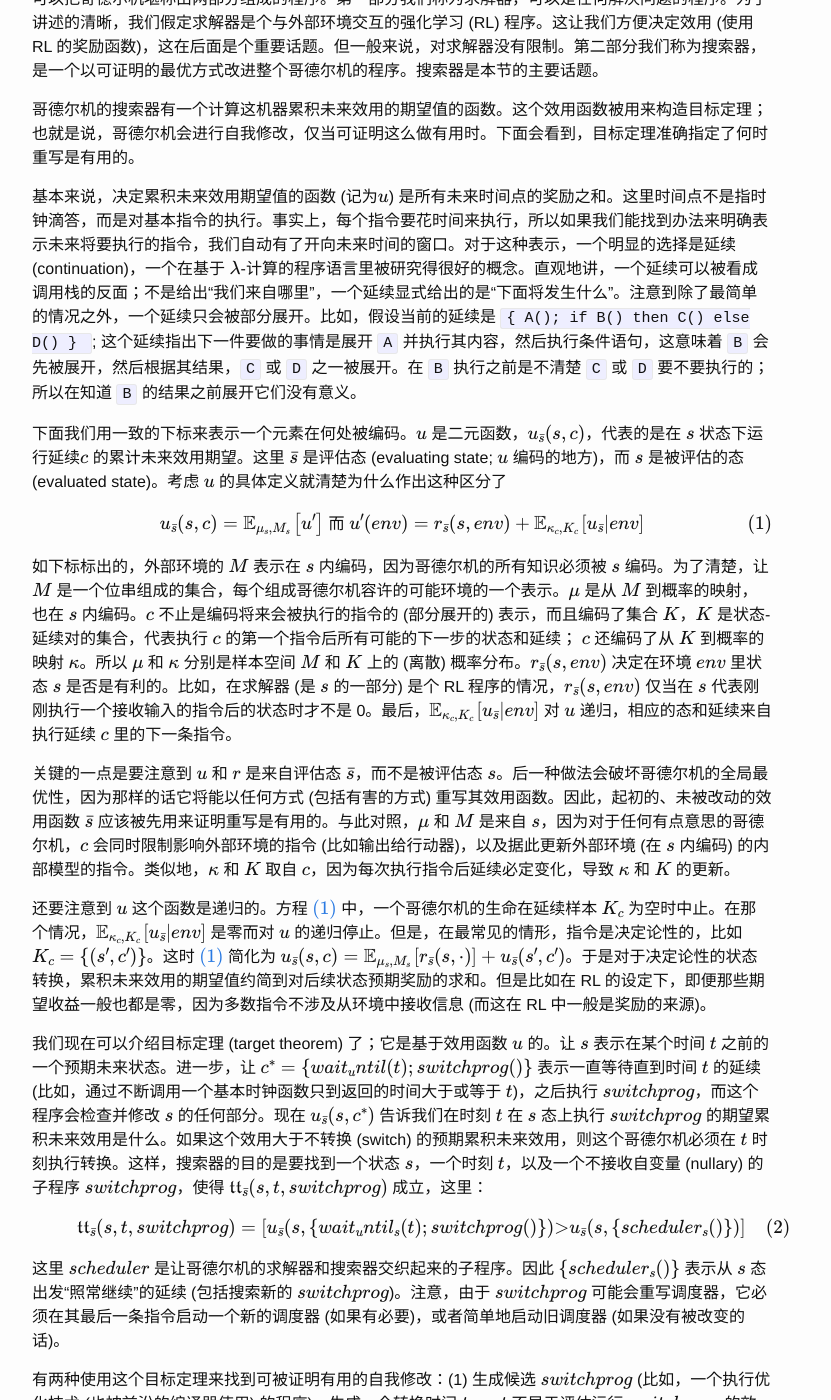
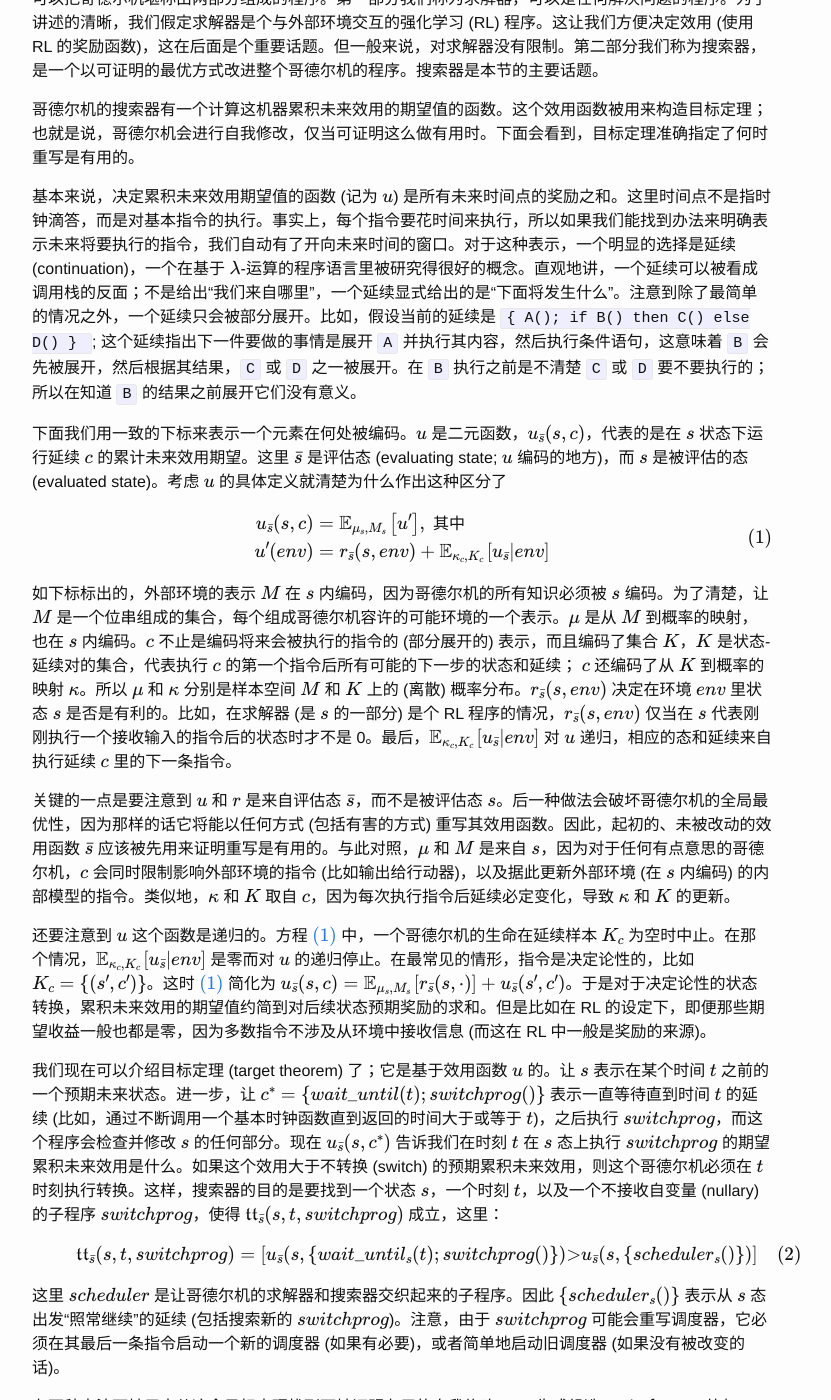
Before and after one commit to fjdu/fjdu.github.io, a Jekyll site: the page built from _posts/2016-04-21-towards-godel-machine-implementation.markdown, in a window 1280 px wide and 1400 px high, scrolled down 1438 px. Shown: the whole window, without its empty margins (238-1069 px from the left). Built offline with Jekyll 4.4.1, drawn with Linux system fonts in a browser that asks for light colours; formulas are drawn with MathJax 3; some of the changed text lies outside the part shown.

Commit message:
content added

```diff
--- a/_posts/2016-04-21-towards-godel-machine-implementation.markdown
+++ b/_posts/2016-04-21-towards-godel-machine-implementation.markdown
@@ -43,17 +43,20 @@
 </p>
 
 <p>
-基本来说，决定累积未来效用期望值的函数 (记为\(u\)) 是所有未来时间点的奖励之和。这里时间点不是指时钟滴答，而是对基本指令的执行。事实上，每个指令要花时间来执行，所以如果我们能找到办法来明确表示未来将要执行的指令，我们自动有了开向未来时间的窗口。对于这种表示，一个明显的选择是延续 (continuation)，一个在基于 \(\lambda\)-计算的程序语言里被研究得很好的概念。直观地讲，一个延续可以被看成调用栈的反面；不是给出“我们来自哪里”，一个延续显式给出的是“下面将发生什么”。注意到除了最简单的情况之外，一个延续只会被部分展开。比如，假设当前的延续是 <code> { A(); if B() then C() else D() } </code>; 这个延续指出下一件要做的事情是展开 <code>A</code> 并执行其内容，然后执行条件语句，这意味着 <code>B</code> 会先被展开，然后根据其结果，<code>C</code> 或 <code>D</code> 之一被展开。在 <code>B</code> 执行之前是不清楚 <code>C</code> 或 <code>D</code> 要不要执行的；所以在知道 <code>B</code> 的结果之前展开它们没有意义。
+基本来说，决定累积未来效用期望值的函数 (记为 \(u\)) 是所有未来时间点的奖励之和。这里时间点不是指时钟滴答，而是对基本指令的执行。事实上，每个指令要花时间来执行，所以如果我们能找到办法来明确表示未来将要执行的指令，我们自动有了开向未来时间的窗口。对于这种表示，一个明显的选择是延续 (continuation)，一个在基于 \(\lambda\)-运算的程序语言里被研究得很好的概念。直观地讲，一个延续可以被看成调用栈的反面；不是给出“我们来自哪里”，一个延续显式给出的是“下面将发生什么”。注意到除了最简单的情况之外，一个延续只会被部分展开。比如，假设当前的延续是 <code> { A(); if B() then C() else D() } </code>; 这个延续指出下一件要做的事情是展开 <code>A</code> 并执行其内容，然后执行条件语句，这意味着 <code>B</code> 会先被展开，然后根据其结果，<code>C</code> 或 <code>D</code> 之一被展开。在 <code>B</code> 执行之前是不清楚 <code>C</code> 或 <code>D</code> 要不要执行的；所以在知道 <code>B</code> 的结果之前展开它们没有意义。
 </p>
 
 <p>
-下面我们用一致的下标来表示一个元素在何处被编码。\(u\) 是二元函数，\(u_{\bar{s}}(s, c)\)，代表的是在 \(s\) 状态下运行延续\(c\) 的累计未来效用期望。这里 \(\bar{s}\) 是评估态 (evaluating state; \(u\) 编码的地方)，而 \(s\) 是被评估的态 (evaluated state)。考虑 \(u\) 的具体定义就清楚为什么作出这种区分了
+下面我们用一致的下标来表示一个元素在何处被编码。\(u\) 是二元函数，\(u_{\bar{s}}(s, c)\)，代表的是在 \(s\) 状态下运行延续 \(c\) 的累计未来效用期望。这里 \(\bar{s}\) 是评估态 (evaluating state; \(u\) 编码的地方)，而 \(s\) 是被评估的态 (evaluated state)。考虑 \(u\) 的具体定义就清楚为什么作出这种区分了
 \begin{equation}
-    u_{\bar{s}}(s,c) = \mathbb{E}_{\mu_s,M_s}\left[u'\right]
-    \ \text{而}\ u'(env) = r_{\bar{s}}(s, env) + \mathbb{E}_{\kappa_c,K_c}\left[u_{\bar{s}} | env\right]
+\begin{split}
+    u_{\bar{s}}(s,c) &= \mathbb{E}_{\mu_s,M_s}\left[u'\right],\ \text{其中}
+    \\
+    u'(env) &= r_{\bar{s}}(s, env) + \mathbb{E}_{\kappa_c,K_c}\left[u_{\bar{s}} | env\right]
+\end{split}
     \label{eq_usbar}
 \end{equation}
-如下标标出的，外部环境的 \(M\) 表示在 \(s\) 内编码，因为哥德尔机的所有知识必须被 \(s\) 编码。为了清楚，让 \(M\) 是一个位串组成的集合，每个组成哥德尔机容许的可能环境的一个表示。\(\mu\) 是从 \(M\) 到概率的映射，也在 \(s\) 内编码。\(c\) 不止是编码将来会被执行的指令的 (部分展开的) 表示，而且编码了集合 \(K\)，\(K\) 是状态-延续对的集合，代表执行 \(c\) 的第一个指令后所有可能的下一步的状态和延续； \(c\) 还编码了从 \(K\) 到概率的映射 \(\kappa\)。所以 \(\mu\) 和 \(\kappa\) 分别是样本空间 \(M\) 和 \(K\) 上的 (离散) 概率分布。\(r_{\bar{s}}(s, env)\) 决定在环境 \(env\) 里状态 \(s\) 是否是有利的。比如，在求解器 (是 \(s\) 的一部分) 是个 RL 程序的情况，\(r_{\bar{s}}(s, env)\) 仅当在 \(s\) 代表刚刚执行一个接收输入的指令后的状态时才不是 0。最后，\(\mathbb{E}_{\kappa_c,K_c}\left[u_{\bar{s}} | env\right]\) 对 \(u\) 递归，相应的态和延续来自执行延续 \(c\) 里的下一条指令。
+如下标标出的，外部环境的表示 \(M\) 在 \(s\) 内编码，因为哥德尔机的所有知识必须被 \(s\) 编码。为了清楚，让 \(M\) 是一个位串组成的集合，每个组成哥德尔机容许的可能环境的一个表示。\(\mu\) 是从 \(M\) 到概率的映射，也在 \(s\) 内编码。\(c\) 不止是编码将来会被执行的指令的 (部分展开的) 表示，而且编码了集合 \(K\)，\(K\) 是状态-延续对的集合，代表执行 \(c\) 的第一个指令后所有可能的下一步的状态和延续； \(c\) 还编码了从 \(K\) 到概率的映射 \(\kappa\)。所以 \(\mu\) 和 \(\kappa\) 分别是样本空间 \(M\) 和 \(K\) 上的 (离散) 概率分布。\(r_{\bar{s}}(s, env)\) 决定在环境 \(env\) 里状态 \(s\) 是否是有利的。比如，在求解器 (是 \(s\) 的一部分) 是个 RL 程序的情况，\(r_{\bar{s}}(s, env)\) 仅当在 \(s\) 代表刚刚执行一个接收输入的指令后的状态时才不是 0。最后，\(\mathbb{E}_{\kappa_c,K_c}\left[u_{\bar{s}} | env\right]\) 对 \(u\) 递归，相应的态和延续来自执行延续 \(c\) 里的下一条指令。
 </p>
 
 <p>
@@ -61,19 +64,19 @@
 </p>
 
 <p>
-还要注意到 \(u\) 这个函数是递归的。方程 \eqref{eq_usbar} 中，一个哥德尔机的生命在延续样本 \(K_c\) 为空时中止。在那个情况，\(\mathbb{E}_{\kappa_c,K_c}\left[u_{\bar{s}} | env\right]\) 是零而对 \(u\) 的递归停止。但是，在最常见的情形，指令是决定论性的，比如 \(K_c=\left\{(s',c')\right\}\)。这时 \eqref{eq_usbar} 简化为 \(u_{\bar{s}}(s,c) = \mathbb{E}_{\mu_s,M_s}\left[r_{\bar{s}}(s,\cdot)\right] + u_{\bar{s}}(s',c')\)。于是对于决定论性的状态转换，累积未来效用的期望值约简到对后续状态预期奖励的求和。但是比如在 RL 的设定下，即便那些期望收益一般也都是零，因为多数指令不涉及从环境中接收信息 (而这在 RL 中一般是奖励的来源)。
+还要注意到 \(u\) 这个函数是递归的。方程 \eqref{eq_usbar} 中，一个哥德尔机的生命在延续样本 \(K_c\) 为空时中止。在那个情况，\(\mathbb{E}_{\kappa_c,K_c}\left[u_{\bar{s}} | env\right]\) 是零而对 \(u\) 的递归停止。在最常见的情形，指令是决定论性的，比如 \(K_c=\left\{(s',c')\right\}\)。这时 \eqref{eq_usbar} 简化为 \(u_{\bar{s}}(s,c) = \mathbb{E}_{\mu_s,M_s}\left[r_{\bar{s}}(s,\cdot)\right] + u_{\bar{s}}(s',c')\)。于是对于决定论性的状态转换，累积未来效用的期望值约简到对后续状态预期奖励的求和。但是比如在 RL 的设定下，即便那些期望收益一般也都是零，因为多数指令不涉及从环境中接收信息 (而这在 RL 中一般是奖励的来源)。
 </p>
 
 <p>
-我们现在可以介绍目标定理 (target theorem) 了；它是基于效用函数 \(u\) 的。让 \(s\) 表示在某个时间 \(t\) 之前的一个预期未来状态。进一步，让 \(c^\ast = \left\{wait_until(t); switchprog()\right\}\) 表示一直等待直到时间 \(t\) 的延续 (比如，通过不断调用一个基本时钟函数只到返回的时间大于或等于 \(t\))，之后执行 \(switchprog\)，而这个程序会检查并修改 \(s\) 的任何部分。现在 \(u_{\bar{s}}(s,c^\ast)\) 告诉我们在时刻 \(t\) 在 \(s\) 态上执行 \(switchprog\) 的期望累积未来效用是什么。如果这个效用大于不转换 (switch) 的预期累积未来效用，则这个哥德尔机必须在 \(t\) 时刻执行转换。这样，搜索器的目的是要找到一个状态 \(s\)，一个时刻 \(t\)，以及一个不接收自变量 (nullary) 的子程序 \(switchprog\)，使得 \(\mathfrak{tt}_{\bar{s}}(s, t, switchprog)\) 成立，这里：
+我们现在可以介绍目标定理 (target theorem) 了；它是基于效用函数 \(u\) 的。让 \(s\) 表示在某个时间 \(t\) 之前的一个预期未来状态。进一步，让 \(c^\ast = \left\{wait\_until(t); switchprog()\right\}\) 表示一直等待直到时间 \(t\) 的延续 (比如，通过不断调用一个基本时钟函数直到返回的时间大于或等于 \(t\))，之后执行 \(switchprog\)，而这个程序会检查并修改 \(s\) 的任何部分。现在 \(u_{\bar{s}}(s,c^\ast)\) 告诉我们在时刻 \(t\) 在 \(s\) 态上执行 \(switchprog\) 的期望累积未来效用是什么。如果这个效用大于不转换 (switch) 的预期累积未来效用，则这个哥德尔机必须在 \(t\) 时刻执行转换。这样，搜索器的目的是要找到一个状态 \(s\)，一个时刻 \(t\)，以及一个不接收自变量 (nullary) 的子程序 \(switchprog\)，使得 \(\mathfrak{tt}_{\bar{s}}(s, t, switchprog)\) 成立，这里：
 \begin{equation}
-    \mathfrak{tt}_\bar{s}(s, t, switchprog) = \left[ u_\bar{s}(s, \left\{wait_until_s(t); switchprog()\right\}) {>} u_\bar{s}(s, \left\{scheduler_s()\right\})\right]
+    \mathfrak{tt}_\bar{s}(s, t, switchprog) = \left[ u_\bar{s}(s, \left\{wait\_until_s(t); switchprog()\right\}) {>} u_\bar{s}(s, \left\{scheduler_s()\right\})\right]
 \end{equation}
 这里 \(scheduler\) 是让哥德尔机的求解器和搜索器交织起来的子程序。因此 \(\left\{scheduler_s()\right\}\) 表示从 \(s\) 态出发“照常继续”的延续 (包括搜索新的 \(switchprog\))。注意，由于 \(switchprog\) 可能会重写调度器，它必须在其最后一条指令启动一个新的调度器 (如果有必要)，或者简单地启动旧调度器 (如果没有被改变的话)。
 </p>
 
 <p>
-有两种使用这个目标定理来找到可被证明有用的自我修改：(1) 生成候选 \(switchprog\) (比如，一个执行优化技术 (也被前沿的编译器使用) 的程序)，生成一个转换时间 \(t\)——\(t\) 不早于评估运行 \(switchprog\) 的效用所需要的时间，以及为当前状态 \(s\) 生成一个拷贝 \(\bar{s}\)；然后在 \(s\) 上运行由 \(\mathfrak{tt}\) 指定的两个延续 (这是安全的，因为 \(s\) 相当于一个沙盒)，直到可以确认那个不等式是否成立，或者直到时间超过 \(t\)；如果不等式不成立或者超时，那么生成一个新的 \(switchprog\) 然后重来；否则，把当前状态与 \(s\) 交换，等待直到时间 \(t\) 然后执行 \(switchprog\)。(2) 从一个公理系统出发生成定理 (或者产生可以计算定理的程序)，测试它们与 \(\mathfrak{tt}\) 的等价性。第一种方法可被视为自顶向下证明 \(\mathfrak{tt}\) 的方法，而第二种是从下往上的。混合的方法也是可能的，所以这种对目标定理的描述允许一系列可能的哥德尔机实现。
+有两种方法可被用来从这个目标定理找到可被证明有用的自我修改：(1) 生成候选 \(switchprog\) (比如，一个执行优化技术 (也被前沿的编译器使用) 的程序)，生成一个转换时间 \(t\)——\(t\) 不早于评估运行 \(switchprog\) 的效用所需要的时间，以及为当前状态 \(s\) 生成一个拷贝 \(\bar{s}\)；然后在 \(s\) 上运行由 \(\mathfrak{tt}\) 指定的两个延续 (这是安全的，因为 \(s\) 相当于一个沙盒)，直到可以确认那个不等式是否成立，或者直到时间超过 \(t\)；如果不等式不成立或者超时，那么生成一个新的 \(switchprog\) 然后重来；否则，把当前状态与 \(s\) 交换，等待直到时间 \(t\) 然后执行 \(switchprog\)。(2) 从一个公理系统出发生成定理 (或者产生可以计算定理的程序)，测试它们与 \(\mathfrak{tt}\) 的等价性。第一种方法可被视为自顶向下证明 \(\mathfrak{tt}\) 的方法，而第二种是从下往上的。混合的方法也是可能的，所以这种对目标定理的描述允许一系列可能的哥德尔机实现。
 </p>
 
 <p>
@@ -86,7 +89,13 @@
 
 <h2>自省系统的理论基础</h2>
 
+<blockquote>
+八十年代中期有股自省解释器的风潮，带来了一个著名的词语，“自省塔”。想象一个迷雾缭绕的沼泽，一个矗立着的顶端隐没于灰暗天空的高塔——纯粹的 Rackham 风格！(...) 说起来，谁没有梦想过发明 (或至少可获得) 一种语言，在里面任何东西都可以被重定义，我们的想象可以信马由缰，可以获得完全的编程自由任意玩耍而没有束缚和阻碍？
+<p align="right">来自 Queinnec, <cite>LISP in small pieces</cite></p>
+</blockquote>
+
 <p>
+Queinnec 这样诗意描绘的自省塔是对进行自省 (这里理解为检查和修改自身的正在运行的代码) 时发生的事情的图像化。运行在第 \(n\) 层的程序是运行在第 \(n-1\) 层的求值器的效果。当一个第 \(n\) 层的程序执行一次自省指令时，这意味着它可以访问运行在 \(n-1\) 层的程序的状态。但第 \(n\) 层的程序也能启动求值器，这导致一个程序在 \(n+1\) 层运行。如果一个取值器计算一个正在计算一个...取值器的值，我们得到“矗立着的顶端隐没于灰暗天空的高塔”的图景。如果一个程序正在自省一个正在自省一个正在自省一个...自省程序，我们得到“塔底迷雾缭绕”的图景。如果我们踏上塔的底层会发生什么？在自省塔的原始版本中，没有底层，因为往两个方向都是无限的。当然，现实中这样的无限性必须被放宽，但要点是，问题具体何时何地以及如何浮现，是个极有意思的话题，而这是本节要讲的。
 </p>
 
 <p>
```
Also changed, not shown: 1 other file.
